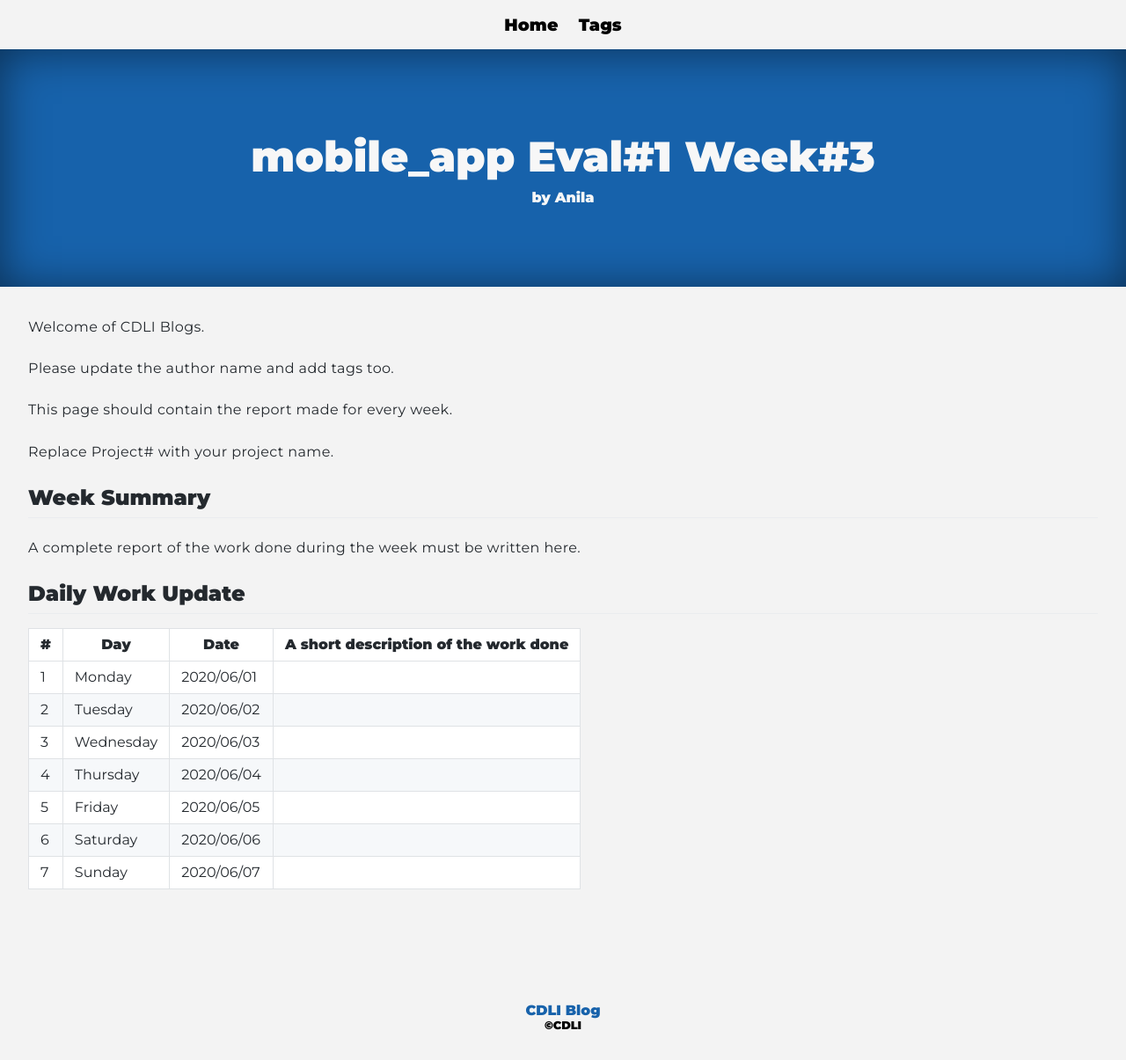
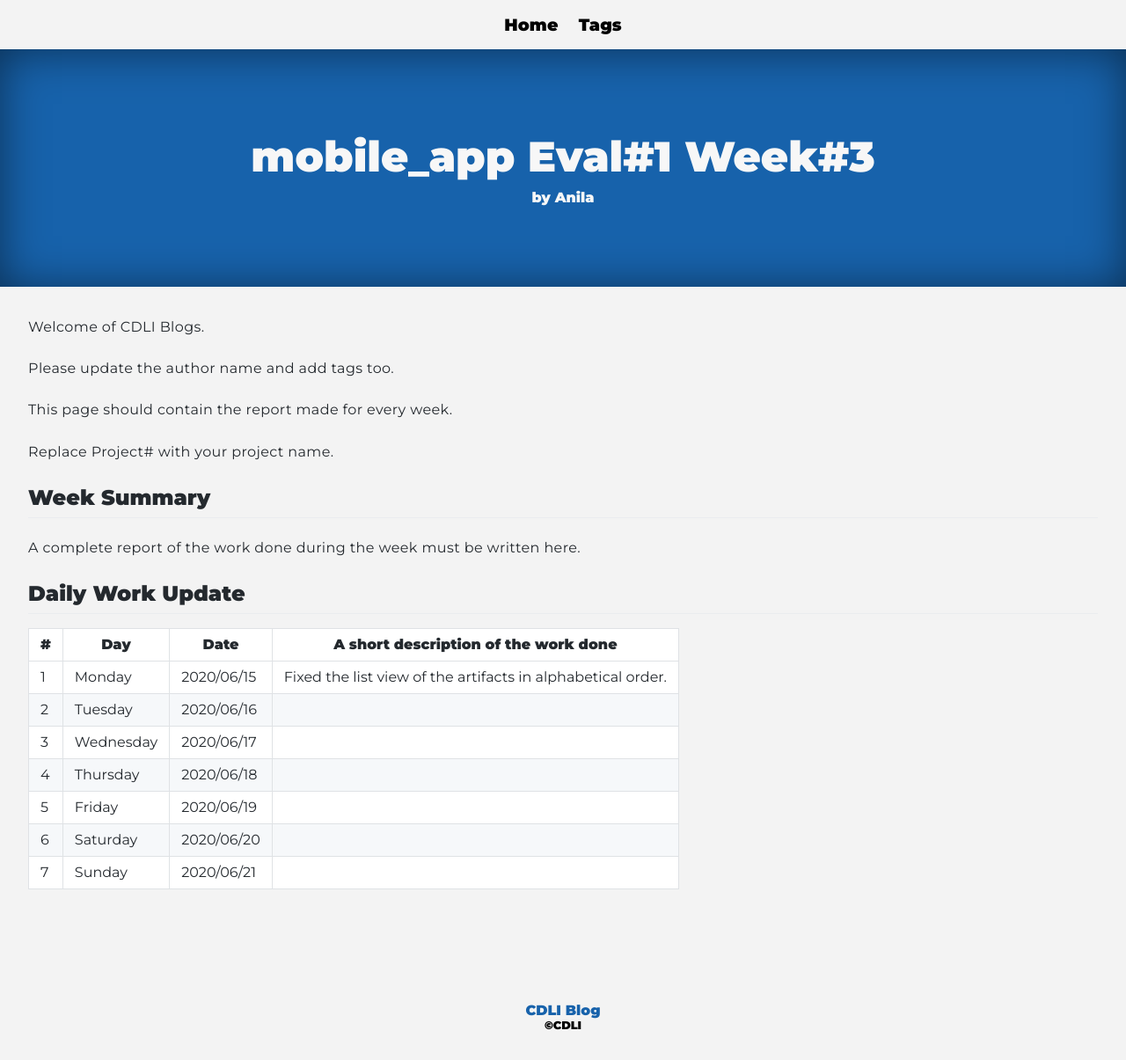
Before and after one commit to cdli-gh/blog, a Jekyll site: the page built from _blog/gsoc20/mobile_app/posts/03_week3.md, in a window 1280 px wide. Shown: the whole page at 88% size. Built offline with Jekyll 4.4.1, drawn with Linux system fonts in a browser that asks for light colours; Markdown is read by kramdown in place of the engine named in the settings.

Commit message:
Update 03_week3.md

```diff
--- a/_blog/gsoc20/mobile_app/posts/03_week3.md
+++ b/_blog/gsoc20/mobile_app/posts/03_week3.md
@@ -21,10 +21,10 @@ A complete report of the work done during the week must be written here.
 
 |\#|Day|Date|A short description of the work done|
 |---	|---	|---	|---	|
-|1   	| Monday 	|   2020/06/01	|   	|
-|2   	| Tuesday  	|   2020/06/02	|   	|
-|3   	| Wednesday  	|  2020/06/03 	|   	|
-|4   	| Thursday  	|   2020/06/04	|   	|
-|5   	| Friday  	|   2020/06/05	|   	|
-|6   	| Saturday  	|   2020/06/06	|   	|
-|7   	| Sunday  	|   2020/06/07	|   	|
+|1   	| Monday 	|   2020/06/15	|Fixed the list view of the artifacts in alphabetical order.   	|
+|2   	| Tuesday  	|   2020/06/16	|   	|
+|3   	| Wednesday  	|  2020/06/17 	|   	|
+|4   	| Thursday  	|   2020/06/18	|   	|
+|5   	| Friday  	|   2020/06/19	|   	|
+|6   	| Saturday  	|   2020/06/20	|   	|
+|7   	| Sunday  	|   2020/06/21	|   	|
```
